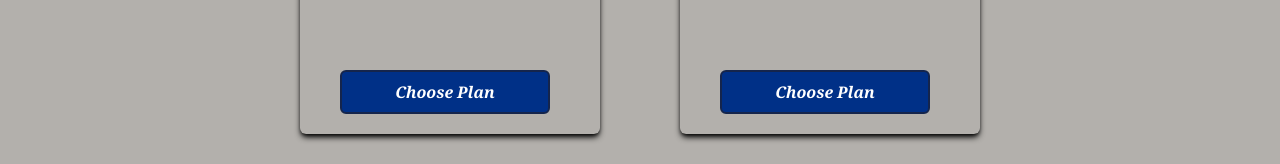
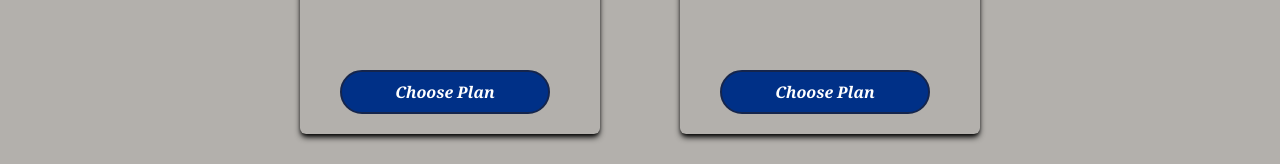
Before and after one commit to brilliantmakanju/AiResume, a Next.js app: page / in a window 1280 px wide. Shown: the part 2606-2770 px from the top of the page. Built offline with nearby package versions, Linux system fonts and the light colour scheme.

Commit message:
Changing styling for landing page Image top

```diff
--- a/components/PricingCard.jsx
+++ b/components/PricingCard.jsx
@@ -18,7 +18,7 @@ export default function Card(){
                     <li className="text-[18px] tracking-tight  " >Customisable Template</li>
                     <li className="text-[18px] tracking-tight  " >2-5 (Per week)</li>
                 </ul>
-                <Link href="/" className=" border-[#15254c] border-[2px] bg-[#003087] absolute bottom-5 text-white w-[70%] text-center mx-auto left-[40px] rounded-md font-bold py-2 hoverEffect " >Choose Plan</Link>
+                <Link href="/" className=" border-[#15254c] border-[2px] bg-[#003087] absolute bottom-5 text-white w-[70%] text-center mx-auto left-[40px] rounded-full font-bold py-2 hoverEffect " >Choose Plan</Link>
           </div>
           <div className=" relative rounded-md  border-[#15254c] shadow-md shadow-black mx-auto h-[30em] w-[300px] px-5 py-10 hover:bg-[#16181f] hover:text-white hover:shadow-lg hover:shadow-[#15254c] hover:translate-y-[10px] duration-300 transition ease-in-out muhoverEffect " >
                 <span className="absolute top-0 left-0 w-full bg-[#003087] py-2 rounded-t-md text-center font-bold text-white " >MOST POPULAR</span>
@@ -33,7 +33,7 @@ export default function Card(){
                     <li className="text-[18px] tracking-tight  " >Customisable Template</li>
                     <li className="text-[18px] tracking-tight  " >2-5 (Per week)</li>
                 </ul>
-                <Link href="/" className=" border-[#15254c] border-[2px] bg-[#003087] absolute bottom-5 text-white w-[70%] text-center mx-auto left-[40px] rounded-md font-bold py-2 hoverEffect " >Choose Plan</Link>
+                <Link href="/" className=" border-[#15254c] border-[2px] bg-[#003087] absolute bottom-5 text-white w-[70%] text-center mx-auto left-[40px] rounded-full font-bold py-2 hoverEffect " >Choose Plan</Link>
           </div>
         </div>
     )
```
